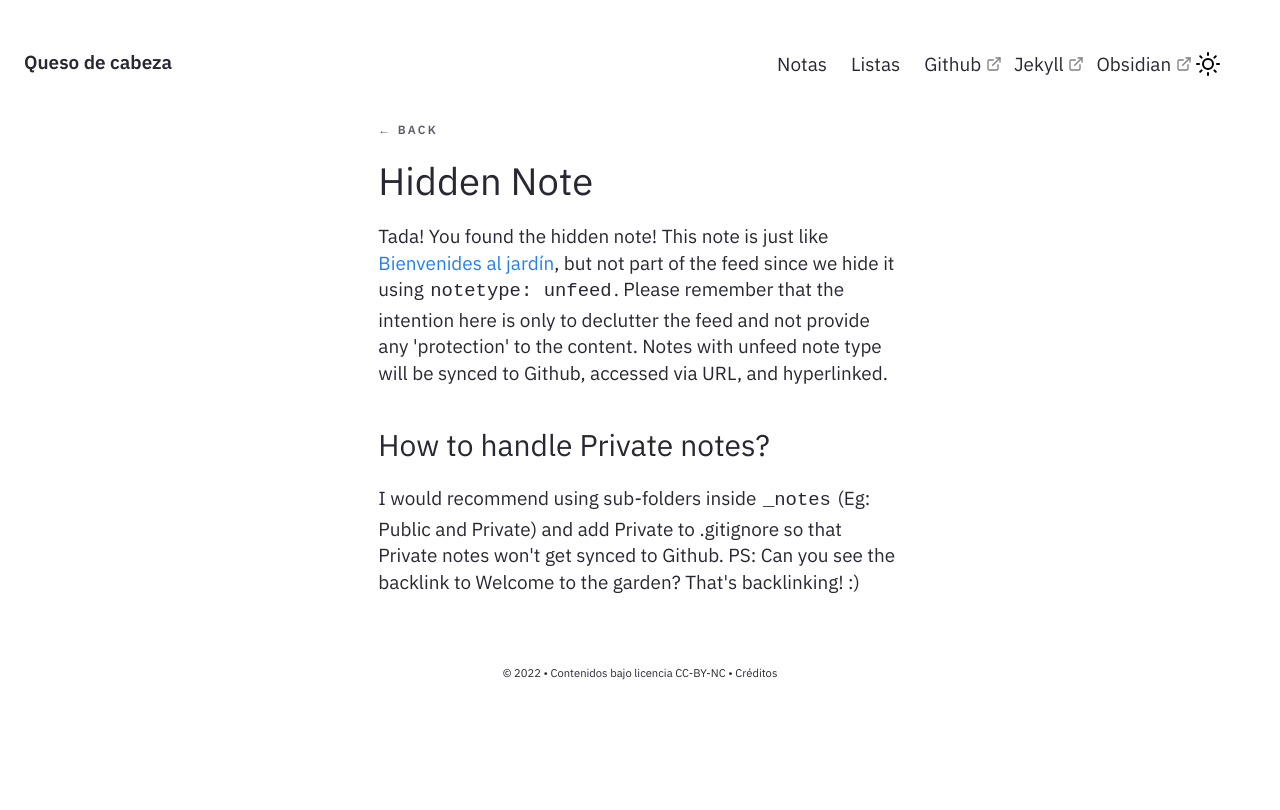
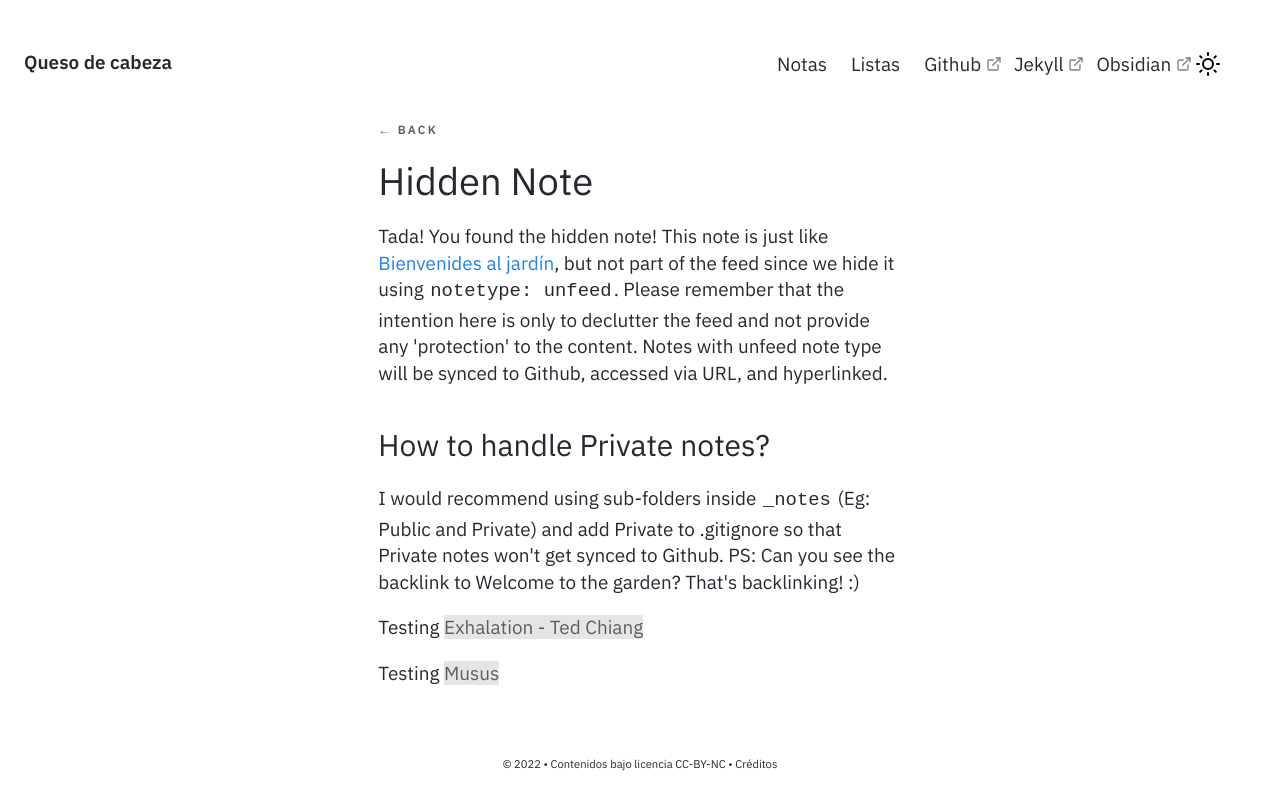
Before and after one commit to synthbiont/quesodecabeza, a Jekyll site: the page built from _notes/Public/Hidden Note.md, in a window 1280 px wide. Shown: the top 810 px of the page. Built offline with Jekyll 4.4.1, drawn with Linux system fonts in a browser that asks for light colours.

Commit message:
Probando como llamar las notas

```diff
--- a/_notes/Public/Hidden Note.md
+++ b/_notes/Public/Hidden Note.md
@@ -9,3 +9,7 @@
 ### How to handle Private notes?
 
 I would recommend using sub-folders inside `_notes` (Eg: Public and Private) and add Private to .gitignore so that Private notes won't get synced to Github. PS: Can you see the backlink to Welcome to the garden? That's backlinking! :)
+
+Testing [[Exhalation - Ted Chiang]]
+
+Testing [[Musus]]
```
Also changed, not shown: _notes/Public/Libros/Musus.md (renamed from _notes/Public/Libros/Exhalation - Ted Chiang.md, +1 -1 lines).
